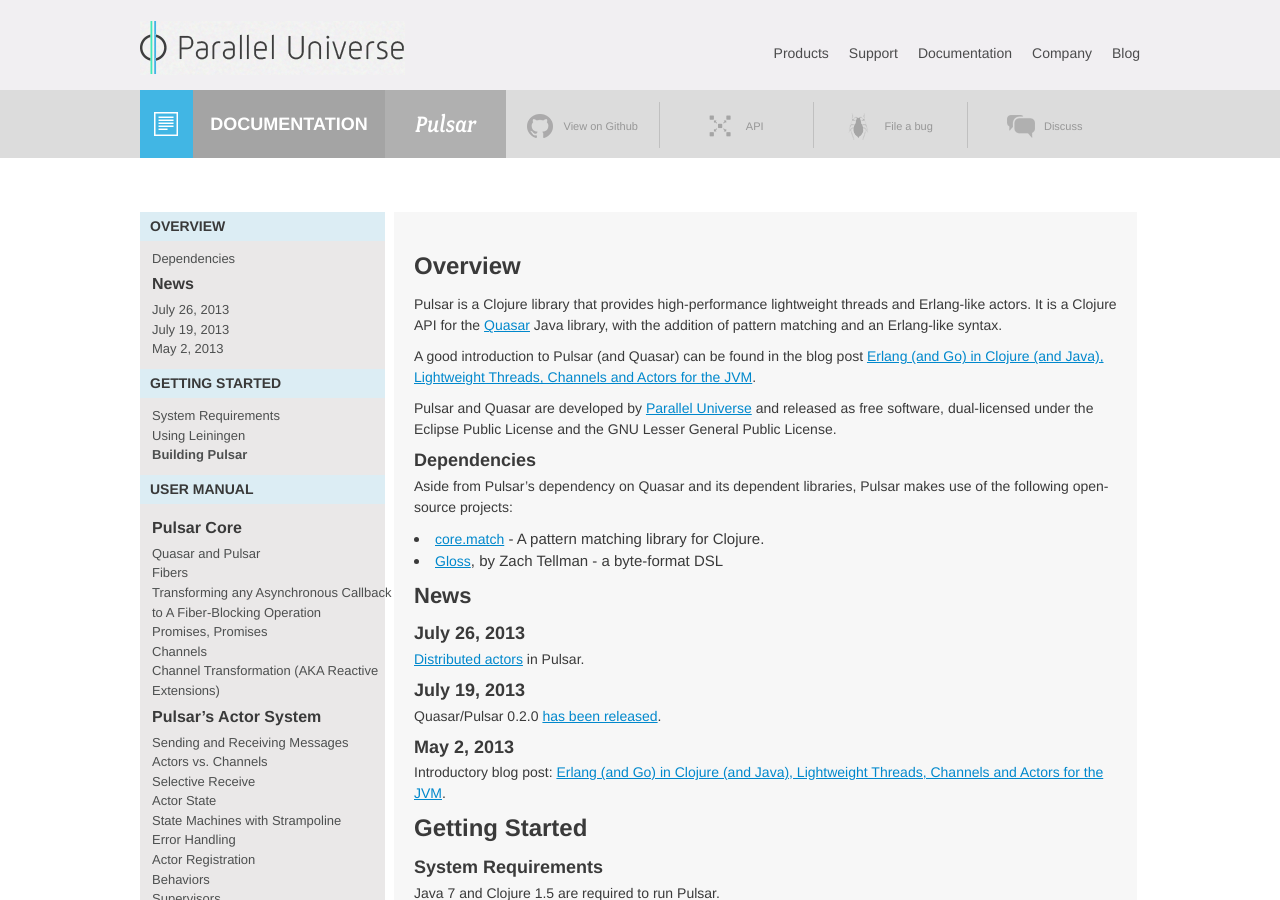
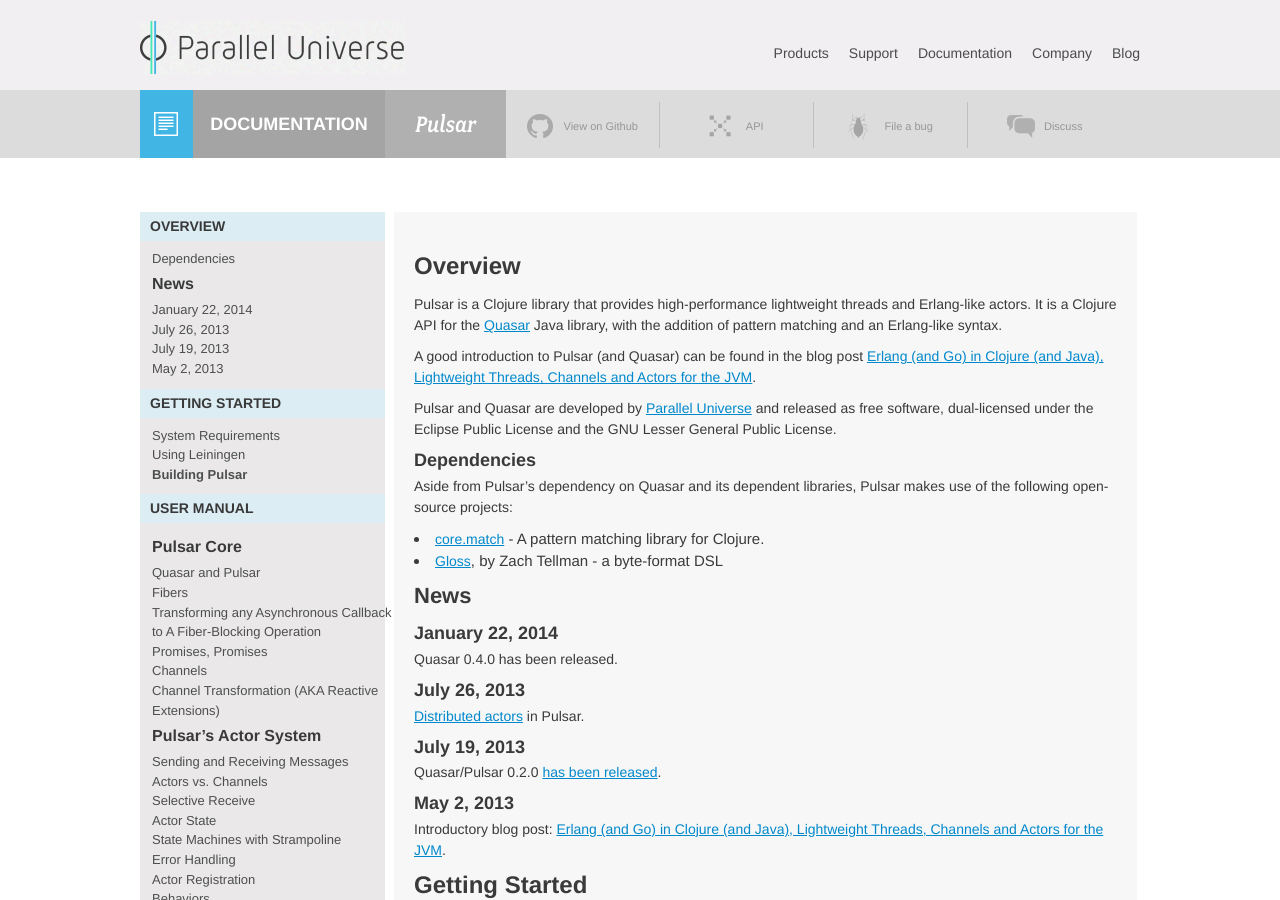
Before and after one commit to puniverse/pulsar, a Jekyll site: the page built from docs/index.md, in a window 1280 px wide and 900 px high. Built offline with Jekyll 4.4.1, drawn with Linux system fonts in a browser that asks for light colours; nearby versions of some CDN libraries; Markdown is read by kramdown in place of the engine named in the settings; some of the changed lines change nothing that is shown.

Commit message:
Prepare release 0.4.0

```diff
--- a/docs/index.md
+++ b/docs/index.md
@@ -22,6 +22,10 @@
 * [Gloss](https://github.com/ztellman/gloss), by Zach Tellman - a byte-format DSL
 
 ## News
+
+### January 22, 2014
+
+Quasar 0.4.0 has been released.
 
 ### July 26, 2013
 
@@ -1352,7 +1356,7 @@
 
 {% capture examples %}https://github.com/{{site.github}}/tree/master/src/test/clojure/co/paralleluniverse/pulsar/examples{% endcapture %}
 
-Pulsar is able to run on a cluster, thereby letting actors and channels communicate across machines. The Pulsar/Quasar cluster runs on top of [Galaxy](http://puniverse.github.io/galaxy/), Parallel Universe's in-memory data grid.
+Pulsar is able to run on a cluster, thereby letting actors and channels communicate across machines. The Pulsar/Quasar cluster runs on top of [Galaxy](http://docs.paralleluniverse.co/galaxy/), Parallel Universe's in-memory data grid.
 
 In this version, clustering is pretty rudimentary, but essential features should work: actors can be made discoverable on the network, messages can be passed among actors on different nodes, and an actor on a failing node will behave as expected of a dying actor with respect to exit messages sent to other, remote, *watching* it or *linked* to it.
 
@@ -1404,7 +1408,7 @@
 
 ### Cluster Configuration
 
-For instructions on how to configure the Galaxy cluster, please refere to Galaxy's [getting started guide](http://puniverse.github.io/galaxy/start/getting-started.html).
+For instructions on how to configure the Galaxy cluster, please refere to Galaxy's [getting started guide](http://docs.paralleluniverse.co/galaxy/start/getting-started.html).
 
 ## Examples
 
```
Also changed, not shown: .travis.yml, README.md, 1 other file.
